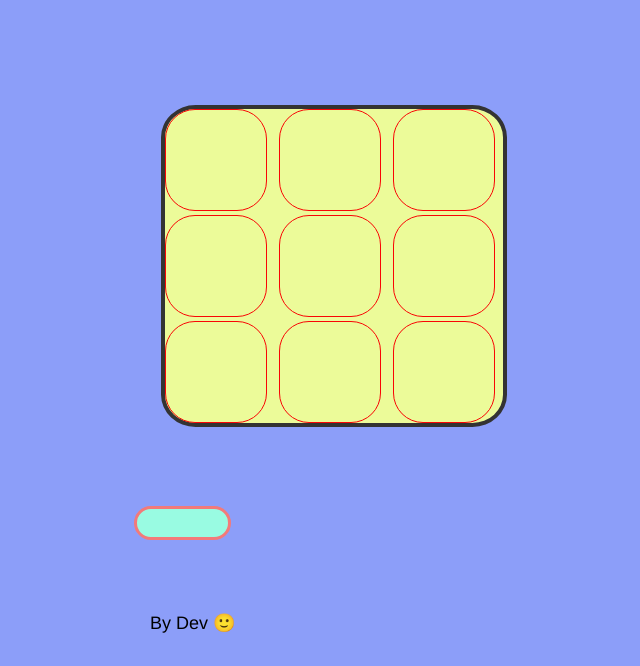
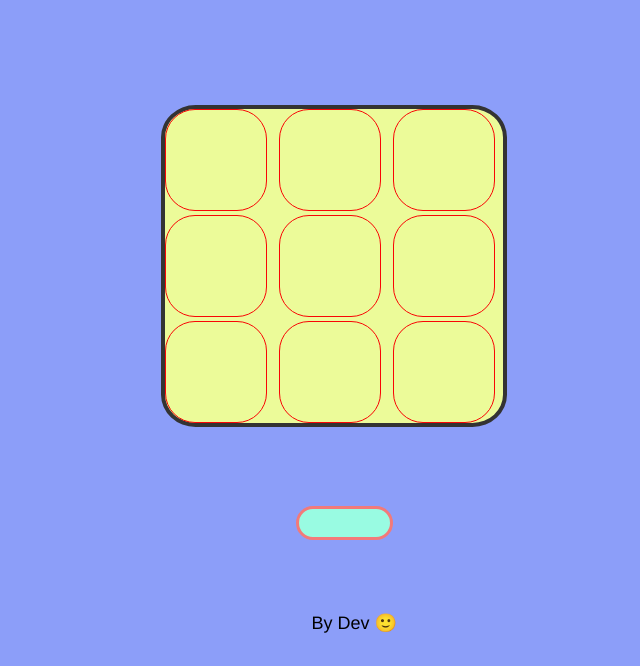
Before and after one commit to devghosh51/Tic-Tac-Toe, a plain HTML site: page index.html in a window 1280 px wide. Shown: the part 134-800 px from the top of the page, without its empty margins (306-946 px from the left). Drawn offline with Linux system fonts and the light colour scheme.

Commit message:
Update index.html

```diff
--- a/index.html
+++ b/index.html
@@ -49,7 +49,7 @@
     position: absolute;
     display: grid;
     top: 80vh;
-    left: 55vh;
+    left: 47%;
     padding: 3px;
     border: 3px solid #f27a7a;
     border-radius: 30px;
```
